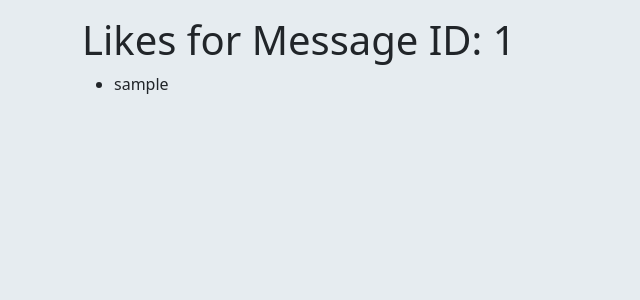
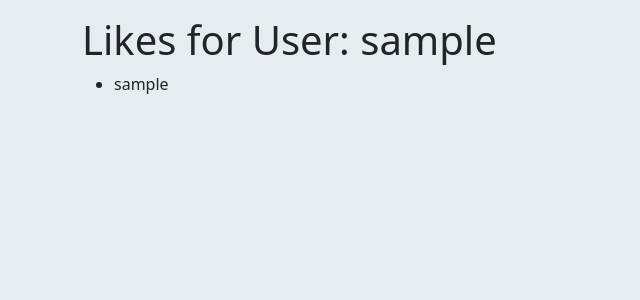
Before and after one commit to DaveyPDev/wobblewobble, a Flask app: template templates/messages/liked.html in a window 1280 px wide. Shown: the part 46-346 px from the top of the page, without its empty margins (0-640 px from the left). Run offline with Flask 2, Linux system fonts and the light colour scheme; tables that the repository leaves empty hold one stand-in row (Sample ...); the template is opened without the code that fills it: values named after a table or form of the project are taken from there, most other values are stand-ins (such as "Sample title", 1, 10 or a date in 2020); some libraries are stand-ins or nearby versions.

Commit message:
Add files via upload

```diff
--- a/templates/messages/liked.html
+++ b/templates/messages/liked.html
@@ -1,7 +1,7 @@
 {% extends "base.html" %}
 
 {% block content %}
-  <h1>Likes for Message ID: {{ message.id }}</h1>
+  <h1>Likes for User: {{ liked_user.username }}</h1>
   {% if liked_users %}
     <ul>
       {% for user in liked_users %}
@@ -9,6 +9,6 @@
       {% endfor %}
     </ul>
   {% else %}
-    <p>No likes for this message.</p>
+    <p>No likes for this user.</p>
   {% endif %}
 {% endblock %}
```
